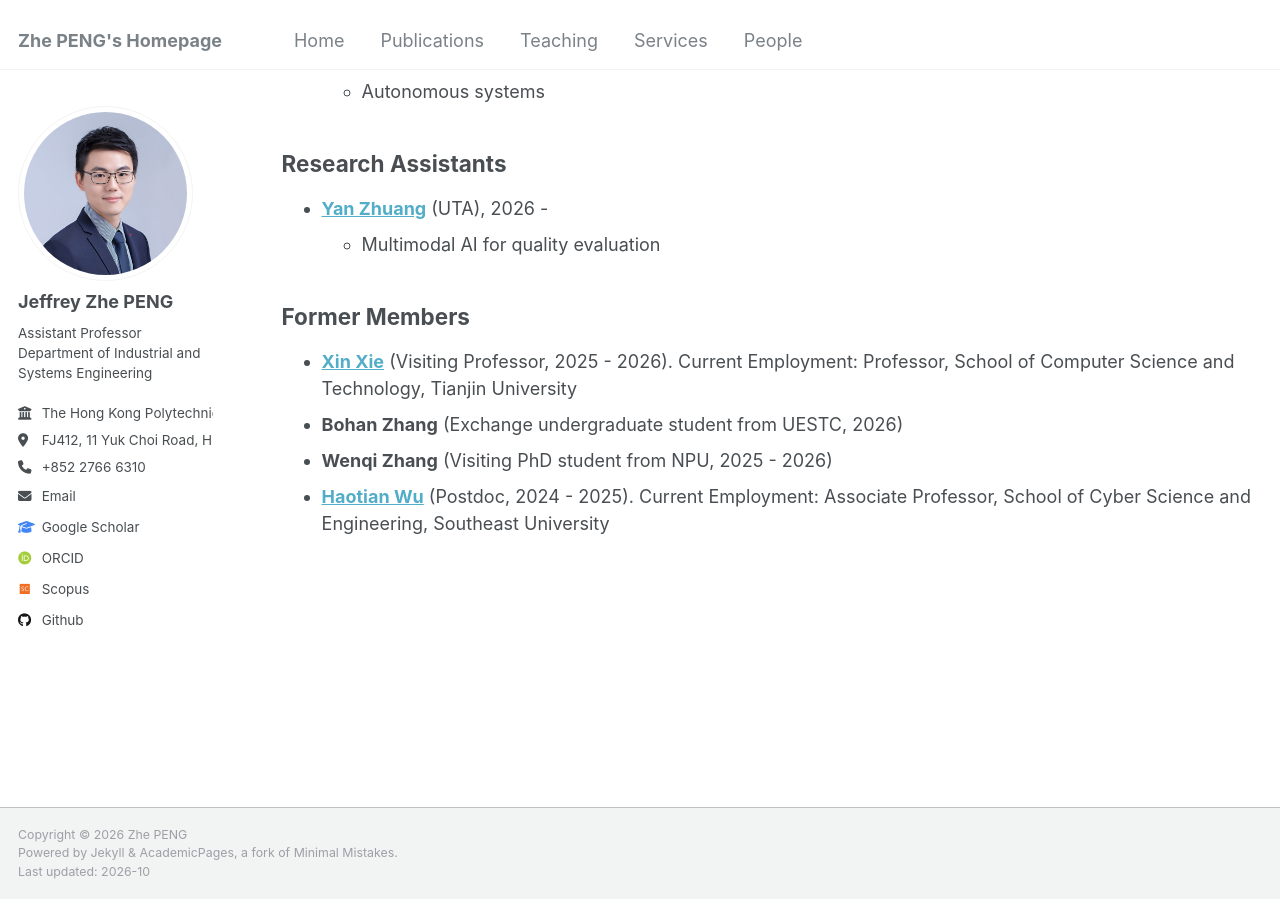
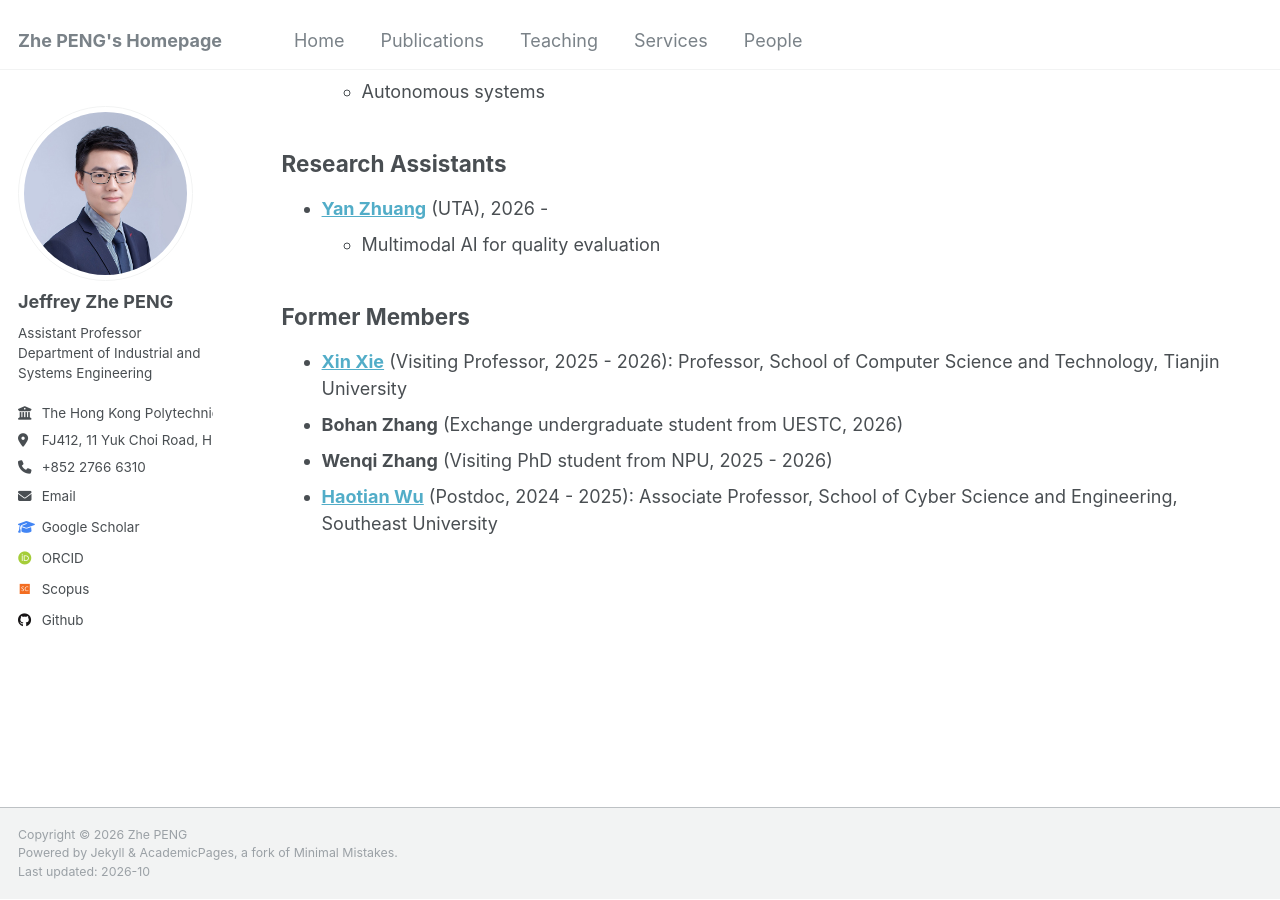
Before and after one commit to PENG-Zhe/peng-zhe.github.io, a Jekyll site: the page built from _pages/people.md, in a window 1280 px wide and 900 px high, scrolled down 1066 px. Built offline with Jekyll 4.4.1, drawn with Linux system fonts in a browser that asks for light colours; some web fonts are replaced.

Commit message:
Update people.md

```diff
--- a/_pages/people.md
+++ b/_pages/people.md
@@ -69,10 +69,10 @@ layout: archive
 -->
 
 ## Former Members
-* **[Xin Xie](https://xiexincn.github.io/)** (Visiting Professor, 2025 - 2026). Current Employment: Professor, School of Computer Science and Technology, Tianjin University
+* **[Xin Xie](https://xiexincn.github.io/)** (Visiting Professor, 2025 - 2026): Professor, School of Computer Science and Technology, Tianjin University
 * **Bohan Zhang** (Exchange undergraduate student from UESTC, 2026)
 * **Wenqi Zhang** (Visiting PhD student from NPU, 2025 - 2026)
-* **[Haotian Wu](https://cyber.seu.edu.cn/wht/list.htm)** (Postdoc, 2024 - 2025). Current Employment: Associate Professor, School of Cyber Science and Engineering, Southeast University
+* **[Haotian Wu](https://cyber.seu.edu.cn/wht/list.htm)** (Postdoc, 2024 - 2025): Associate Professor, School of Cyber Science and Engineering, Southeast University
 
 
 <!--
```
